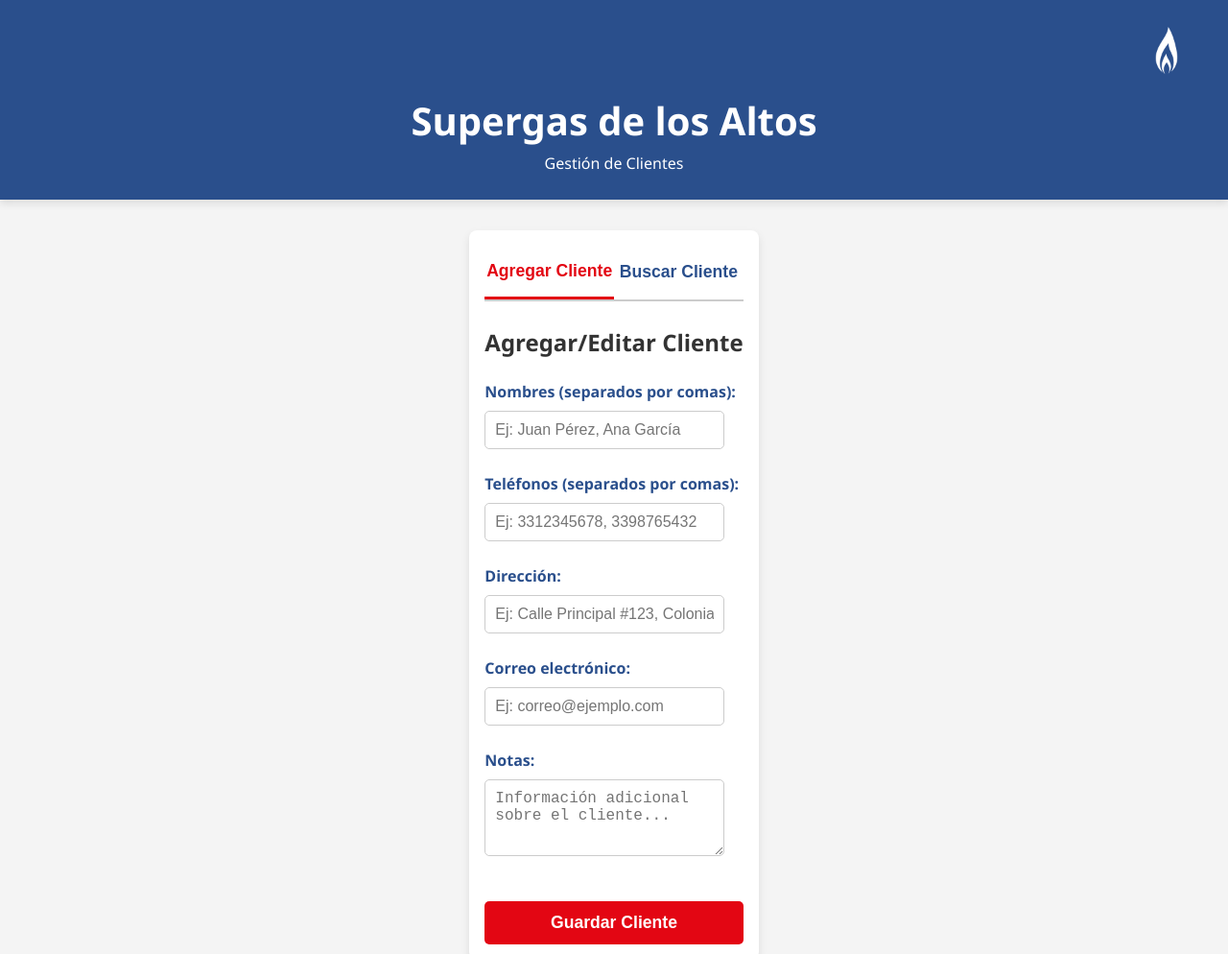
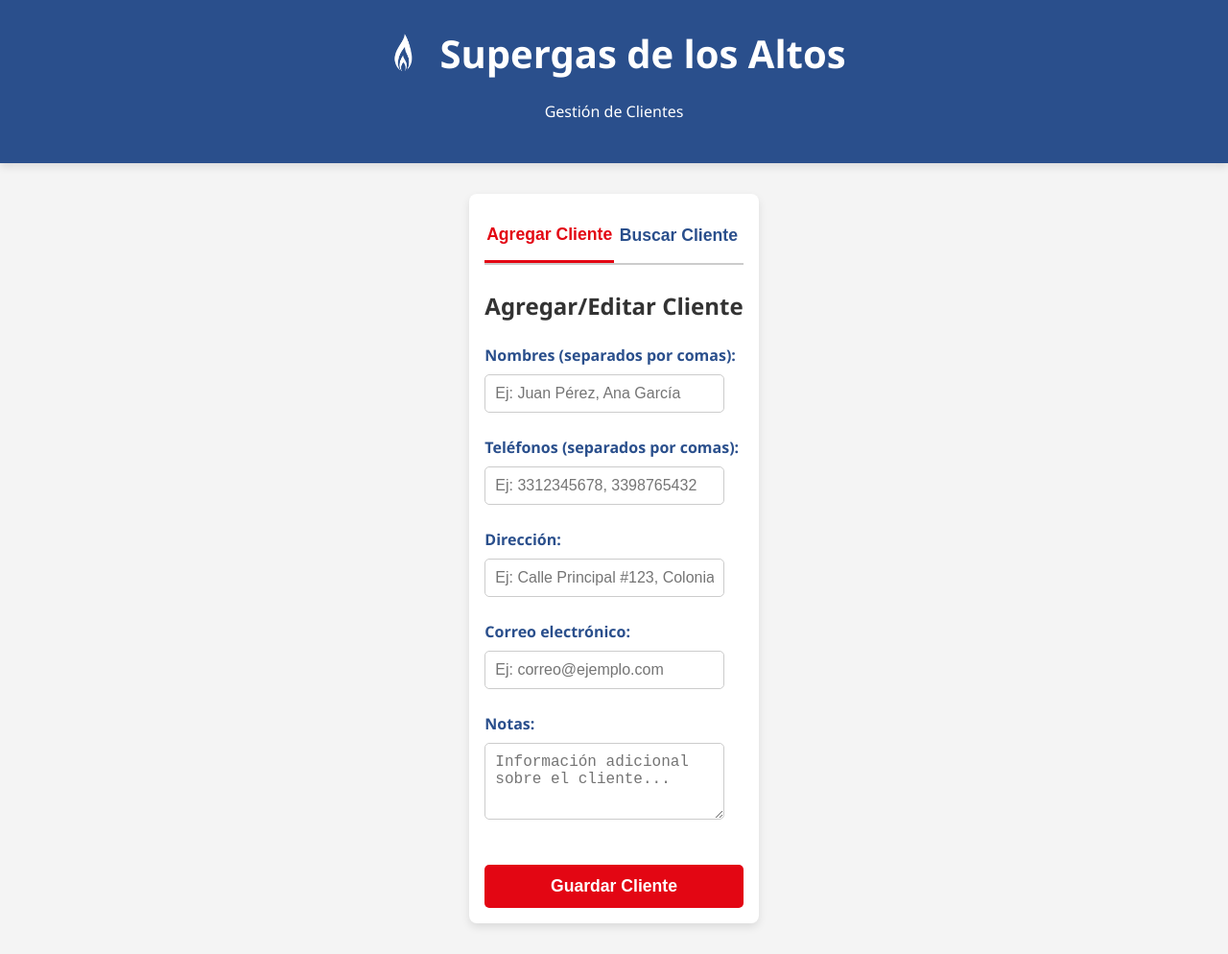
Before and after one commit to tepokato/GC-GDLA, a plain HTML site: page index.html in a window 1280 px wide. Shown: the top 994 px of the page at 96% size. Drawn offline with Linux system fonts and the light colour scheme.

Commit message:
Update index.html

```diff
--- a/index.html
+++ b/index.html
@@ -37,14 +37,22 @@
             box-shadow: var(--box-shadow);
         }
 
-        header img {
-            display: block;
-            margin: 0 auto 10px;
-            height: 50px;
-        }
-        header div {
-            text-align: center;
-        }
+        header .logo-title {
+    display: flex;
+    align-items: center;
+    justify-content: center;
+    gap: 0.75rem;
+}
+
+header .logo-title img {
+    height: 48px;
+}
+
+header .logo-title h1 {
+    margin: 0;
+    font-size: 2.5rem;
+}
+
         header h1 {
             margin: 0;
             font-size: 2.5rem;
@@ -347,11 +355,11 @@
 </head>
 <body>
     <header>
-    <img src="https://raw.githubusercontent.com/tepokato/GC-GDLA/refs/heads/main/file_00000000b3e061f7b4c6c4bf2a216b66(1).png" alt="Supergas Logo" style="height: 60px; vertical-align: middle; margin-right: 1rem;">
-    <div style="display: inline-block; vertical-align: middle;">
-        <h1 style="margin: 0;">Supergas de los Altos</h1>
-        <p style="margin: 0;">Gestión de Clientes</p>
+    <div class="logo-title">
+        <img src="https://raw.githubusercontent.com/tepokato/GC-GDLA/refs/heads/main/file_00000000b3e061f7b4c6c4bf2a216b66(1).png" alt="Logo">
+        <h1>Supergas de los Altos</h1>
     </div>
+    <p>Gestión de Clientes</p>
 </header>
 
     <div class="container">
```
